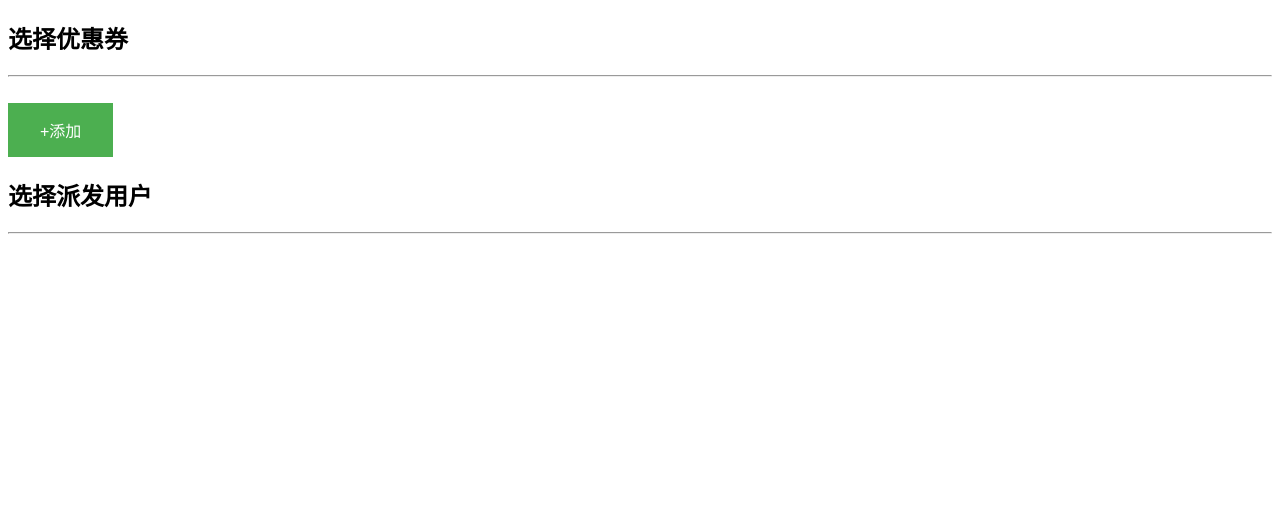
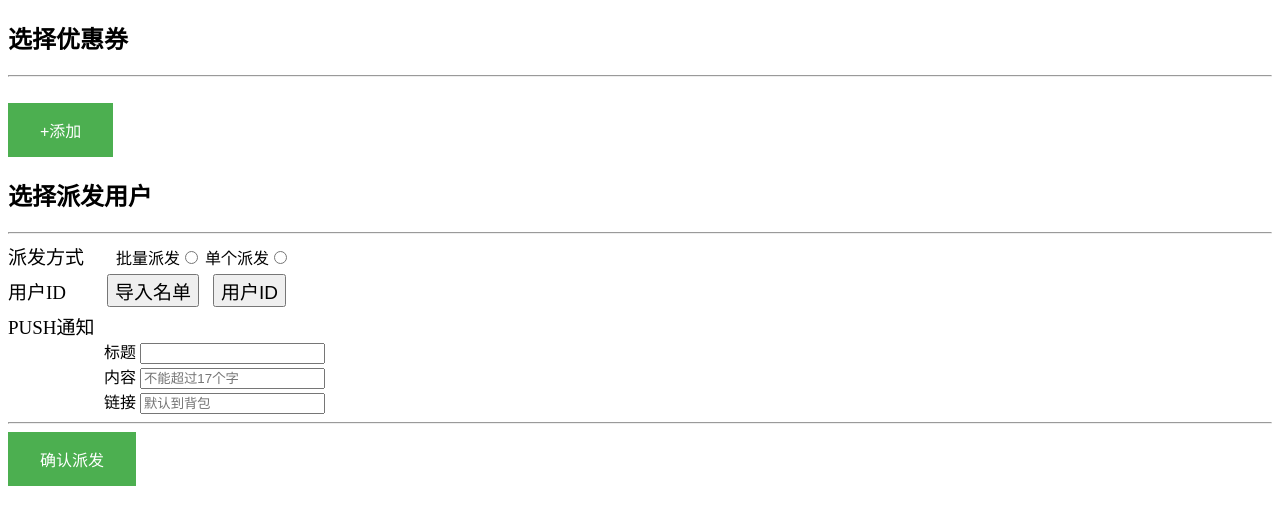
Before and after one commit to land-pack/flask-html, a Flask app: page /send in a window 1280 px wide. Shown: the top 525 px of the page. Run offline with Flask 2, Linux system fonts and the light colour scheme; data that the repository does not hold is empty.

Commit message:
add more

```diff
--- a/bg2manager/templates/send.html
+++ b/bg2manager/templates/send.html
@@ -37,11 +37,33 @@ button {
     font-size: 16px;
 }
 
-select {
-    font-size: 16px;
+select option{
+    margin: 20px;
+    background: rgba(0, 0, 0, 0.3);
+    color: #fff;
+    text-shadow: 0 1px 0 rgba(0, 0, 0, 0.4);
+}
+
+label {
+
+    font-size: 19px;
+
+}
+.upload_button {
+    margin: 5px;
+    font-size: 19px;
+
+
+}
+
+.oneline {
+    white-space: nowrap;
+
 }
 
 </style>
+
+
 
 <script type='text/javascript'>
 <!--
@@ -56,9 +78,11 @@ function addRow(){
     var cell1_content = document.getElementById("cell1").innerHTML;
     var cell2_content = document.getElementById("cell2").innerHTML;
     var cell3_content = document.getElementById("cell3").innerHTML;
-    cell1.innerHTML = cell1_content;
-    cell2.innerHTML = cell2_content;
-    cell3.innerHTML = cell3_content;
+    cell1.innerHTML = "<td>优惠券:" + cell1_content + "</td";
+    cell2.innerHTML = "<td>有效期:" + cell2_content + "</td";
+    cell3.innerHTML = "<td>文案:" + cell3_content + "</td";
+    //cell2.innerHTML = cell2_content;
+    //cell3.innerHTML = cell3_content;
 }
 
 
@@ -82,6 +106,42 @@ function addRow(){
 <h2>选择派发用户</h2>
 <hr>
 
+<div id="part2">
+
+  <form action="">
+    <label for="send_target" class="oneline">派发方式</label>
+    &nbsp;&nbsp;&nbsp;&nbsp;&nbsp;&nbsp;
+    批量派发<input type="radio" name="send_target" value="multi" id="send_target" class="oneline">
+    单个派发<input type="radio" name="send_target" value="one" id="send_target" class="oneline">
+    <!-- 用户选择 -->
+    <br>
+    <label for="send_target" class="oneline">用户ID</label>
+    &nbsp;&nbsp;&nbsp;&nbsp;&nbsp;&nbsp;&nbsp;
+    <input type="button" name="send_target" value="导入名单" id="send_target" class="upload_button">
+    <input type="button" name="send_target" value="用户ID" id="send_target" class="upload_button">
+    <br>
+    <label for="send_target" class="oneline">PUSH通知</label>
+    <br>
+    &nbsp;&nbsp;&nbsp;&nbsp;&nbsp;&nbsp;&nbsp;
+    &nbsp;&nbsp;&nbsp;&nbsp;&nbsp;&nbsp;&nbsp;
+    &nbsp;&nbsp;&nbsp;&nbsp;&nbsp;&nbsp;&nbsp;
+    标题   <input type="text" name="title"><br>
+    &nbsp;&nbsp;&nbsp;&nbsp;&nbsp;&nbsp;&nbsp;
+    &nbsp;&nbsp;&nbsp;&nbsp;&nbsp;&nbsp;&nbsp;
+    &nbsp;&nbsp;&nbsp;&nbsp;&nbsp;&nbsp;&nbsp;
+    内容   <input type="text" name="content" placeholder="不能超过17个字"><br>
+    &nbsp;&nbsp;&nbsp;&nbsp;&nbsp;&nbsp;&nbsp;
+    &nbsp;&nbsp;&nbsp;&nbsp;&nbsp;&nbsp;&nbsp;
+    &nbsp;&nbsp;&nbsp;&nbsp;&nbsp;&nbsp;&nbsp;
+    链接   <input type="text" name="link" placeholder="默认到背包"><br>
+
+
+</form>
+</div>
+
+<hr>
+<button onclick="addRow()">确认派发</button>
+<!--all template below -->
 <div id="cell1" style="display:none">
         <select>
               {% for i in wel_select %}
```
